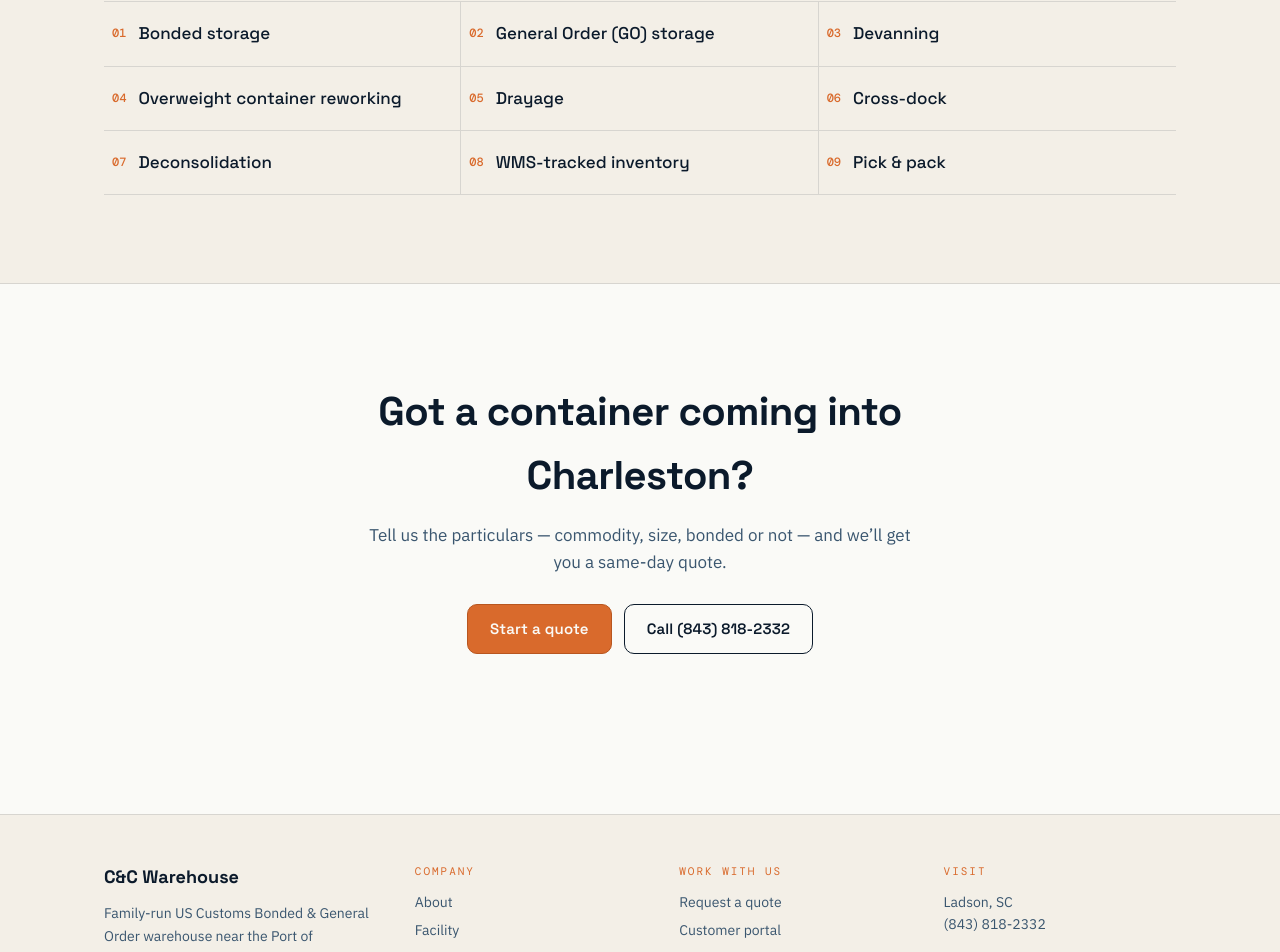
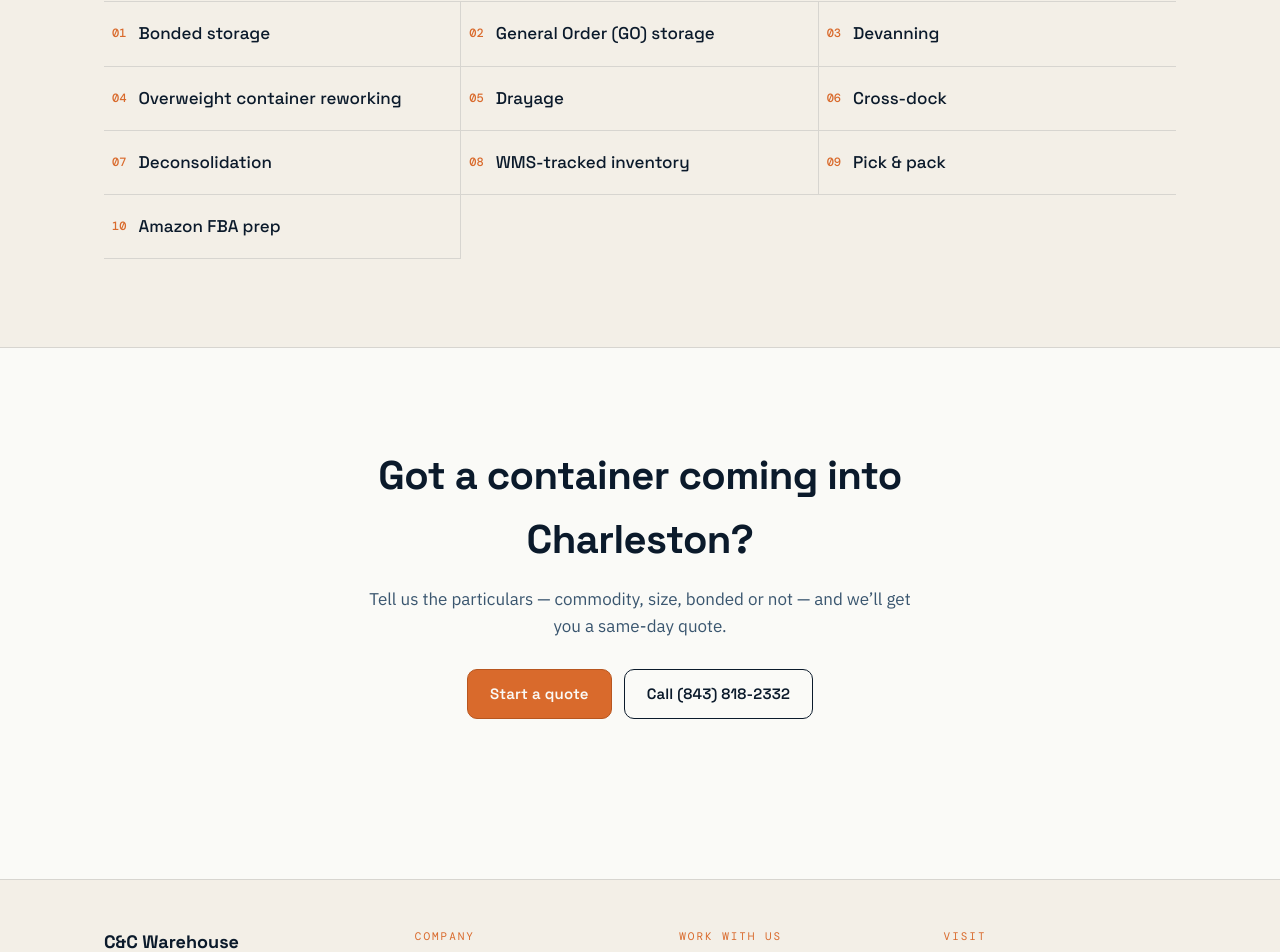
Before and after one commit to CraigKate23/candcwarehouse, a Next.js app: page / in a window 1280 px wide. Shown: the part 1811-2763 px from the top of the page. Built offline with nearby package versions, Linux system fonts and the light colour scheme; no server answers.

Commit message:
Add Amazon FBA prep to homepage services list

```diff
--- a/src/app/page.tsx
+++ b/src/app/page.tsx
@@ -42,6 +42,7 @@ const SERVICES = [
   { label: "Deconsolidation", href: "/services#deconsolidation" },
   { label: "WMS-tracked inventory", href: "/services#wms" },
   { label: "Pick & pack", href: "/services#pick-pack" },
+  { label: "Amazon FBA prep", href: "/services/fba-prep" },
 ];
 
 export default function Home() {
```
